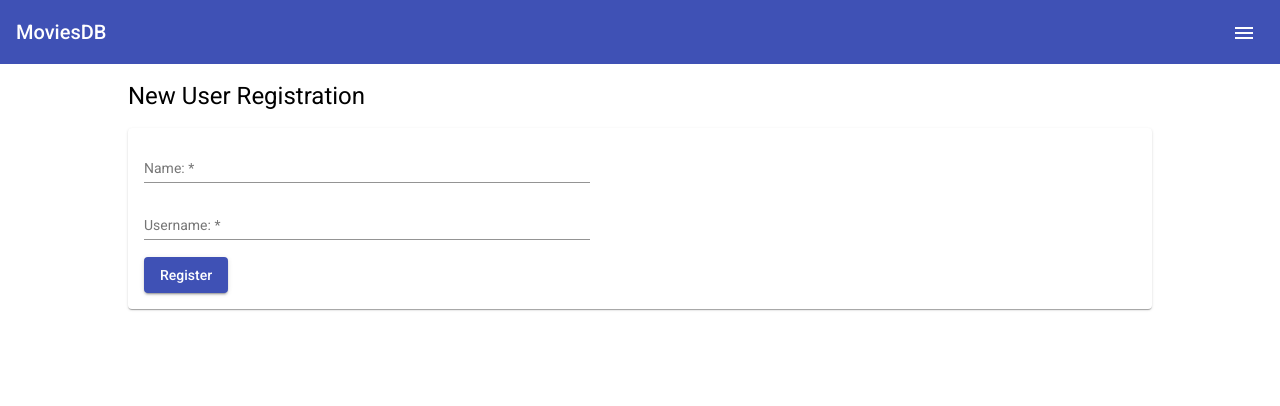
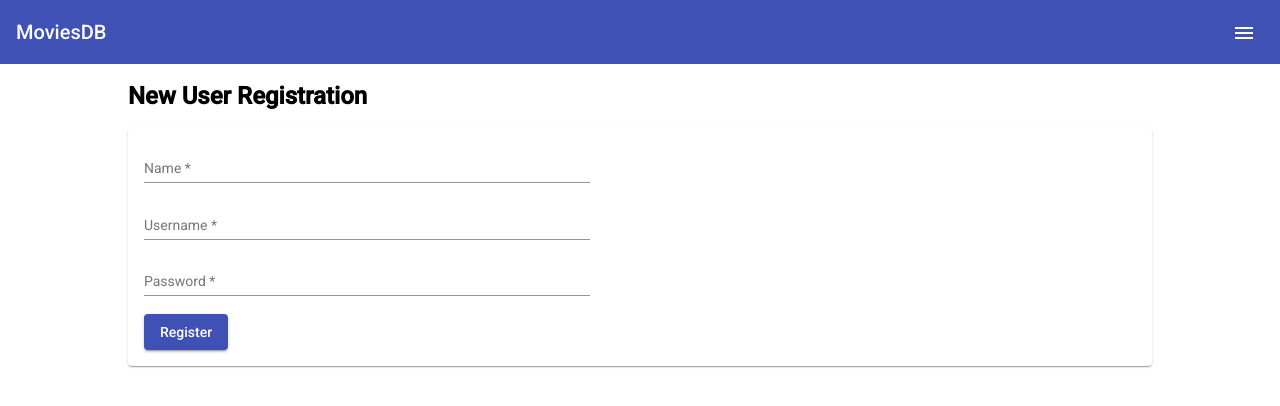
Before and after one commit to davix14/movies-app, an Angular app: page /register in a window 1280 px wide. Shown: the top 406 px of the page. Built offline with nearby package versions, Linux system fonts and the light colour scheme.

Commit message:
STABLE / MESSY - Added password field to register form
Signed-off-by: David Juarez <jdavidjuarez95@gmail.com>

```diff
--- a/src/app/new-user/new-user.component.html
+++ b/src/app/new-user/new-user.component.html
@@ -1,2 +1,2 @@
-<h1>New User Registration</h1>
+<h1><strong>New User Registration</strong></h1>
 <app-register-form></app-register-form>
--- a/src/app/new-user/register-form/register-form.component.html
+++ b/src/app/new-user/register-form/register-form.component.html
@@ -1,12 +1,19 @@
 <mat-card>
   <form [formGroup]="registerForm" (ngSubmit)="registerUser(registerForm)">
     <mat-form-field>
-      <mat-label>Name:</mat-label>
+      <mat-label>Name</mat-label>
       <input matInput formControlName="name" type="text">
+      <mat-error *ngIf="registerForm.controls['name'].touched && registerForm.controls['name'].invalid">Please enter a name</mat-error>
     </mat-form-field>
     <mat-form-field>
-      <mat-label>Username:</mat-label>
+      <mat-label>Username</mat-label>
       <input matInput formControlName="username" type="text">
+      <mat-error *ngIf="registerForm.controls['username'].touched && registerForm.controls['username'].invalid">Please enter a username</mat-error>
+    </mat-form-field>
+    <mat-form-field>
+      <mat-label>Password</mat-label>
+      <input matInput formControlName="password" type="text">
+      <mat-error *ngIf="registerForm.controls['password'].touched && registerForm.controls['password'].invalid">Please enter a password at least 3 characters long</mat-error>
     </mat-form-field>
     <button mat-raised-button color="primary" type="submit">Register</button>
   </form>
--- a/src/app/new-user/register-form/register-form.component.ts
+++ b/src/app/new-user/register-form/register-form.component.ts
@@ -18,7 +18,8 @@ export class RegisterFormComponent implements OnInit {
   ngOnInit(): void {
     this.registerForm = this.fb.group({
       username: ['', {validators: [Validators.minLength(3), Validators.required]}],
-      name: ['', {validators: [Validators.required, Validators.minLength(3)]}]
+      name: ['', {validators: [Validators.required, Validators.minLength(3)]}],
+      password: ['', {validators: [Validators.required, Validators.minLength(3)]}]
     });
     this.sessionService.getUserUpdated()
       .subscribe((user: User) => {
```
